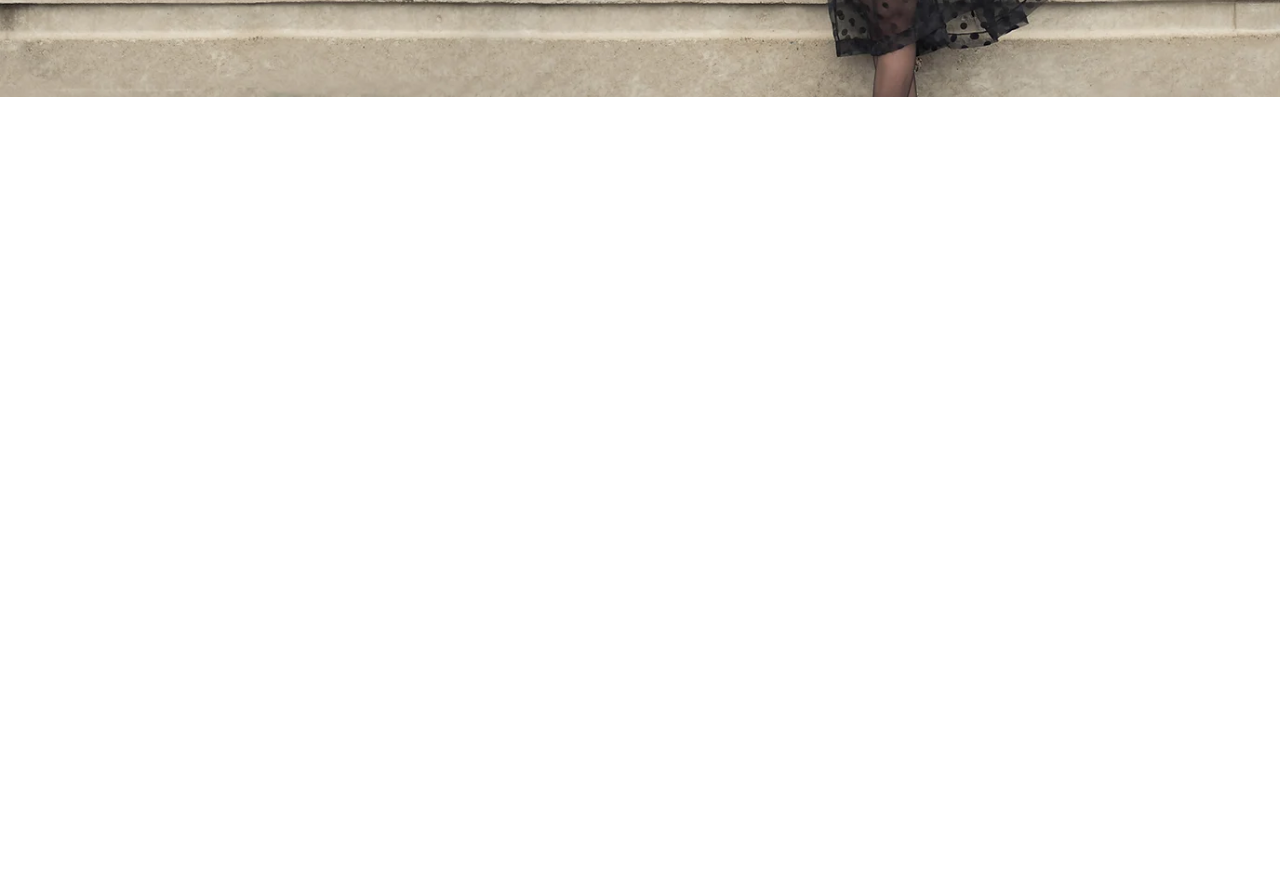
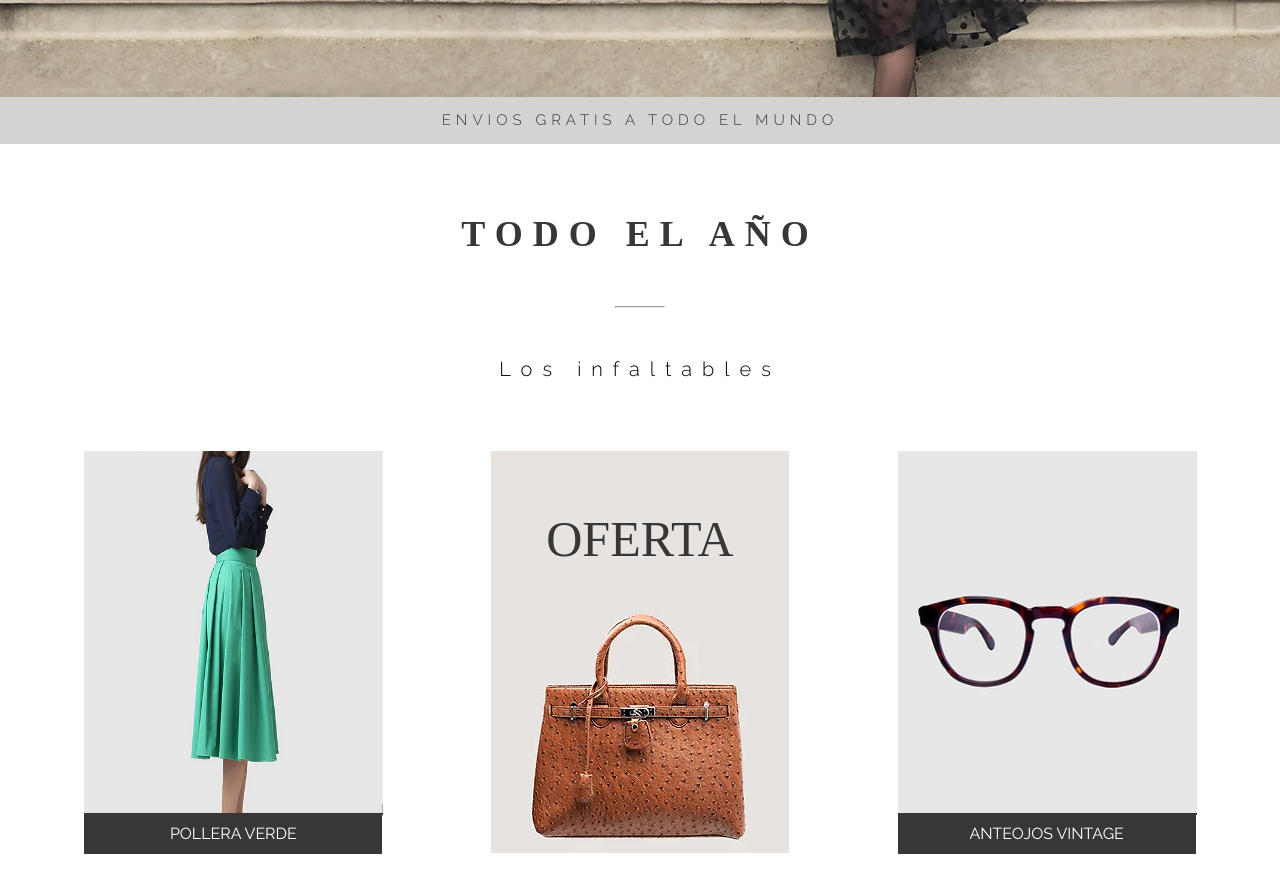
Before and after one commit to amesquitamoran/tiendaOnline, a plain HTML site: page index.html in a window 1280 px wide. Shown: the part 547-1440 px from the top of the page. Before the commit the page ends 800 px from the top, so only its background shows below. Drawn offline with Linux system fonts and the light colour scheme.

Commit message:
contenido principal terminado

```diff
--- a/index.html
+++ b/index.html
@@ -18,10 +18,10 @@
             <label class="nav__contenedor__boton" for="check">
                 <i class="fa-solid fa-bars"></i>
             </label>
-            <a class="nav__contenedor__logo" href="#">oziel peru</a>
+            <a class="nav__contenedor__logo" href="index.html">oziel peru</a>
             <ul>
                 <li><a href="index.html">Inicio</a></li>
-                <li><a href="#">Tienda</a></li>
+                <li><a href="tienda.html">Tienda</a></li>
                 <li><a href="#">Oferta</a></li>
                 <li><a href="#">Atencion al cliente</a></li>
                 <li><a href="#">Distribuidores</a></li>
@@ -34,12 +34,45 @@
         </div>
     </nav><!-- fin navegacion -->
     <header class="header" ><!-- inicio portada -->
-        <div class="header__contenedor" >
+        <div class="header__contenedor centrar-contenido" >
             <h1>otoño & invierno</h1>
-            <div class="header__contenedor__div" >
+            <div class="header__contenedor__div centrar-contenido" >
                 <a href="#">comprar</a>
             </div>
         </div>
     </header> <!-- fin portada -->
+    <div class="div">
+        <h2>envios gratis a todo el mundo</h2>
+    </div>
+    <main class="main"> <!-- inicio del main -->
+        <div class="main__contenedor contenedor" >
+            <h3>todo el año</h3>
+            <hr class="centrar-contenido" >
+            <p class="main__contenedor--contenido" >Los infaltables</p>
+            <div class="main__contenedor__div">
+                <section class="main__contenedor__div__section centrar-contenido">
+                    <a class="main__contenedor__div__section__select" href="#">
+                        <img src="img/faldaverde.png" alt="Falta Verde">
+                        <div class="main__contenedor__div__section__select--p centrar-contenido">
+                            <p>pollera verde</p>
+                        </div>
+                    </a>
+                </section>
+                <section class="main__contenedor__div__section2 centrar-contenido">
+                    <a class="main__contenedor__div__section2--p" href="#">
+                        <p>oferta</p>
+                    </a>
+                </section>
+                <section class="main__contenedor__div__section centrar-contenido">
+                    <a class="main__contenedor__div__section__select" href="#">
+                        <img src="img/lentes.png" alt="Falta Verde">
+                        <div class="main__contenedor__div__section__select--p centrar-contenido ">
+                            <p>anteojos vintage</p>
+                        </div>
+                    </a>
+                </section>
+            </div>
+        </div>
+    </main><!-- fin del main -->
 </body>
 </html>
--- a/scss/constantes/_constantes.scss
+++ b/scss/constantes/_constantes.scss
@@ -3,3 +3,7 @@
     margin-left: auto;
     margin-right: auto;
 }
+.centrar-contenido{
+    margin-left: auto;
+    margin-right: auto;
+}
--- /dev/null
+++ b/scss/contenido-principal/_contenido-principal.scss
@@ -0,0 +1,76 @@
+.main{
+    &__contenedor{
+        padding-top: 7rem;
+        padding-bottom: 5rem;
+        h3{
+            font-size: 3.6rem;
+            text-transform: uppercase;
+            font-family: 'Times New Roman', Times, serif;
+            text-align: center;
+            letter-spacing: 1rem;
+            color: $color_negrosuave;
+            margin-bottom: 5rem;
+        }
+        hr{
+            width: 4%;
+            font-weight: 100;
+            margin-bottom: 5rem;
+        }
+        &--contenido{
+            font-size: 2rem;
+            text-align: center;
+            font-family: $fuentePrimaria;
+            font-weight: 300;
+            letter-spacing: 1rem;
+            margin-bottom: 7rem;
+        }
+        &__div{
+            display: flex;
+            justify-content: center;
+            gap: 2rem;
+            &__section{
+                width: 29.8rem;
+                height: 40.2rem;
+                &__select{
+                    background-color: $color_negrosuave;
+                    border: none;
+                    img{
+                        width: 29.9rem;
+                        height: 36.2rem;
+                    }
+                    &--p{
+                        width: 100%;
+                        background-color: $color_negrosuave;
+                        padding-top: 1rem;
+                        padding-bottom: 1rem;
+                        p{
+                            font-size: 1.6rem;
+                            text-transform: uppercase;
+                            font-family: $fuentePrimaria;
+                            text-align: center;
+                            color: white;
+                        }
+                    }
+                }
+            }
+            &__section2{
+                background-image: url(../../img/cartera.jpg);
+                background-size: cover;
+                width: 29.8rem;
+                height: 40.2rem;
+                &--p{
+                    p{
+                        font-family: 'Times New Roman', Times, serif;
+                        font-size: 5rem;
+                        text-transform: uppercase;
+                        text-align: center;
+                        margin-top: 6rem;
+                        color: $color_negrosuave;
+                    }
+                }
+            }
+        }
+
+
+    }
+}
--- /dev/null
+++ b/scss/div-envios/_div-envios.scss
@@ -0,0 +1,14 @@
+.div{
+    background-color: rgb(211, 211, 211);
+    h2{
+        font-family: $fuentePrimaria;
+        text-transform: uppercase;
+        text-align: center;
+        padding-top: 1.5rem;
+        padding-bottom: 1.5rem;
+        font-weight: 300;
+        letter-spacing: .5rem;
+        font-size: 1.5rem;
+        color: $color_negrosuave;
+    }
+}
--- a/scss/main.scss
+++ b/scss/main.scss
@@ -3,3 +3,6 @@
 @import "navegacion/navegacion";
 @import "media-queri-navegacion/media-queri";
 @import "portada/portada";
+@import "div-envios/div-envios";
+@import "contenido-principal/contenido-principal";
+@import "media-queri-contenido-principal/media-queri-contenido-principal";
--- /dev/null
+++ b/scss/media-queri-contenido-principal/_media-queri-contenido-principal.scss
@@ -0,0 +1,17 @@
+@media screen and (max-width:970px) {
+    .main{
+        &__contenedor{
+            &__div{
+                display: block;
+                &__section{
+                    margin-top: 6rem;
+                    &__select{
+                        &--p{
+                            width: 30rem;
+                        }
+                    }
+                }
+            }
+        }
+    }
+}
--- a/scss/portada/_portada.scss
+++ b/scss/portada/_portada.scss
@@ -5,8 +5,6 @@
     padding-bottom: 10rem;
     &__contenedor{
        max-width: 54.6rem;
-       margin-left: auto;
-       margin-right: auto;
        background-color: rgba(255,255,255,.3);
        padding-bottom: 2rem;
        h1{
@@ -21,8 +19,6 @@
        &__div{
             width: 22rem;
             background-color: $color_negrosuave;
-            margin-left: auto;
-            margin-right: auto;
             margin-top: 2rem;
             display: flex;
             justify-content: center;
```
Also changed, not shown: tienda.html (added, +37 -0 lines), css/styles.css, 1 other file.
